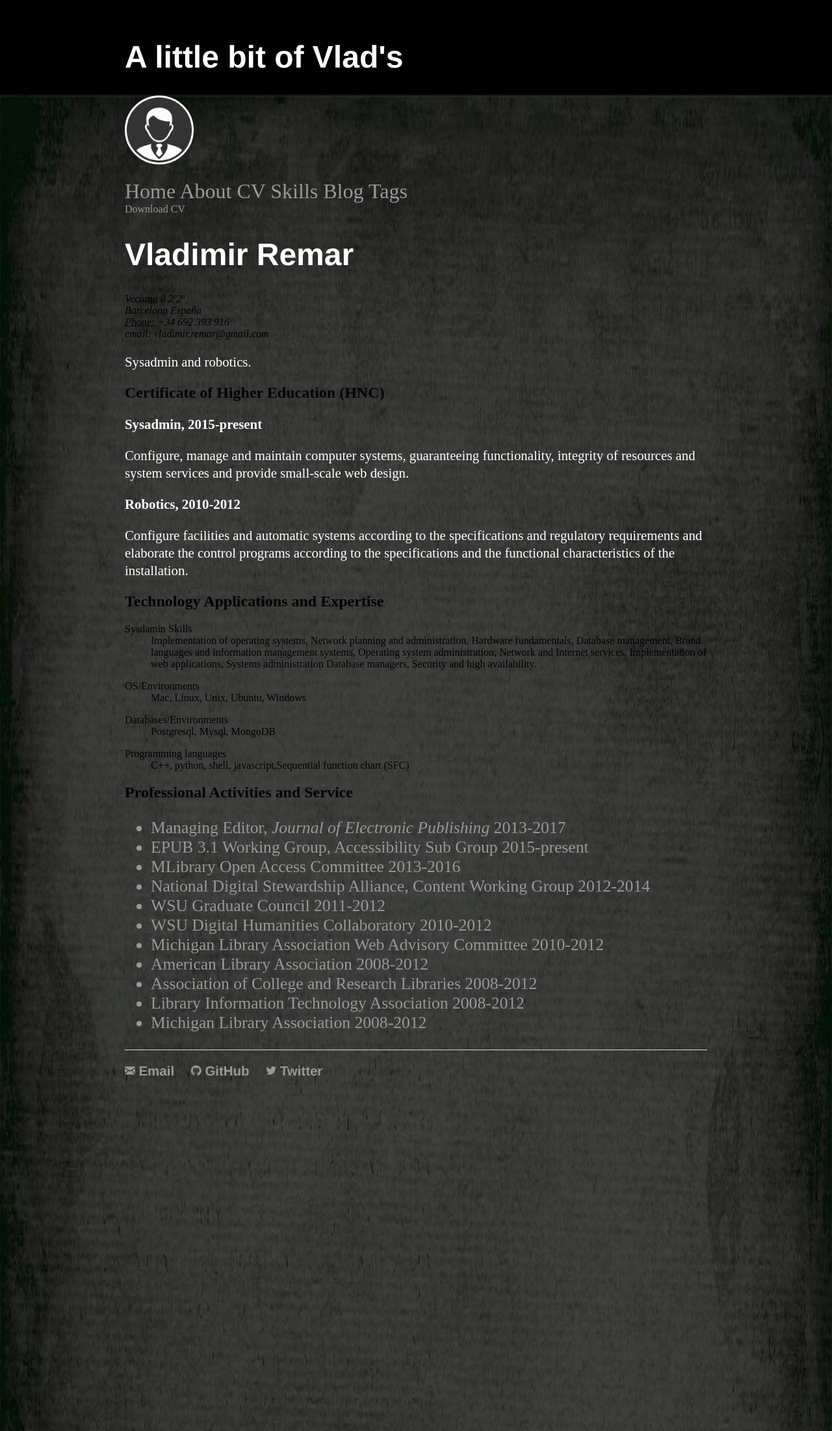
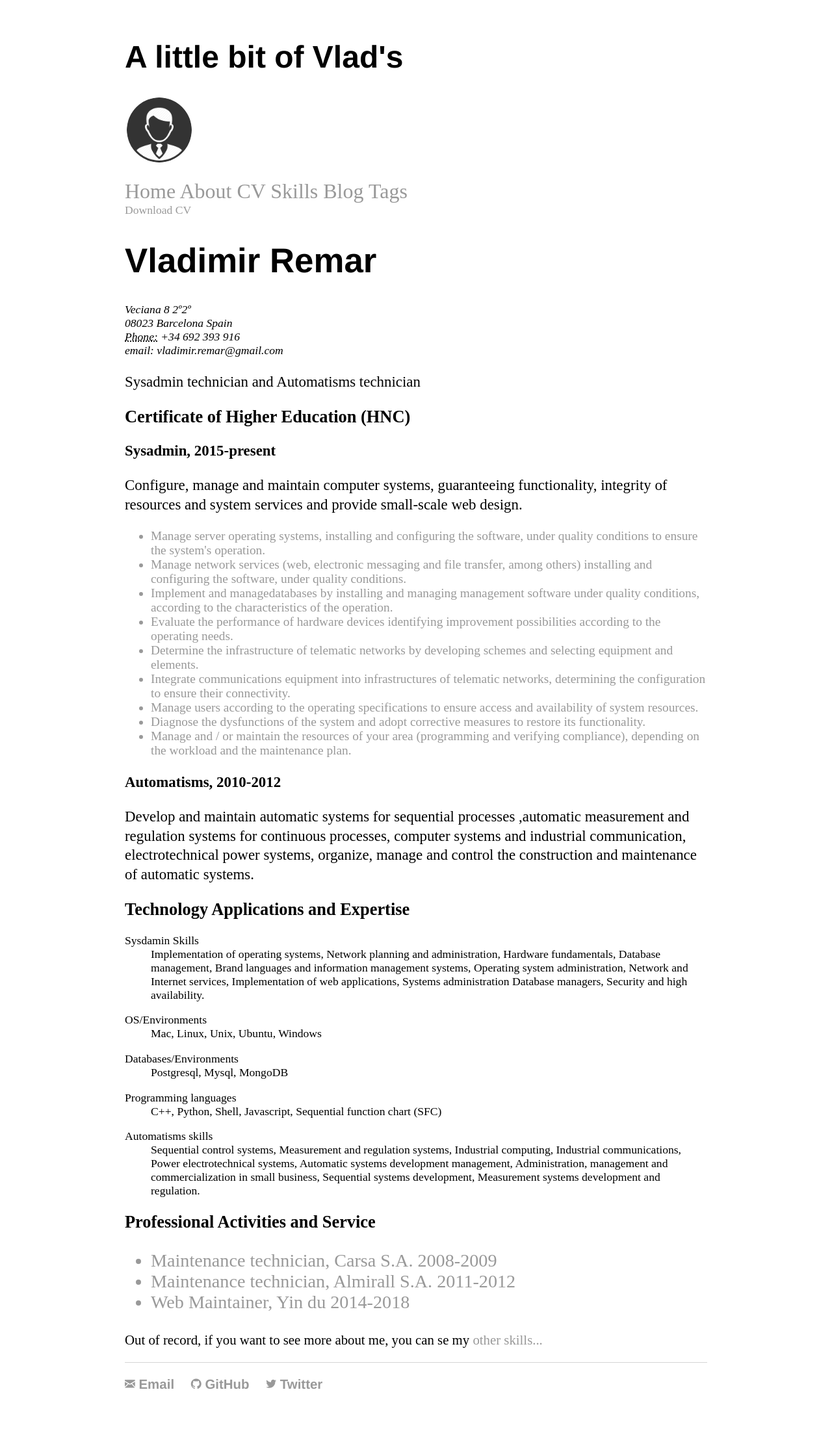
Before and after one commit to vladimir-remar/vladimir-remar.github.io, a Jekyll site: the page built from cv/index.html, in a window 1280 px wide. Shown: the whole page at 65% size. Built offline with Jekyll 4.4.1, drawn with Linux system fonts in a browser that asks for light colours.

Commit message:
new data

```diff
--- a/_config.yml
+++ b/_config.yml
@@ -2,7 +2,7 @@ title: A little bit of Vlad's
 name: Vladimir Remar, Sysadmin, Musician
 markdown: kramdown
 url: https://vladimir-remar.github.io/
-baseurl: '/'
+baseurl: '/vladimir-remar.github.io'
 disqus_shortname: vladimirremar
 
 author:
--- a/css/main.css
+++ b/css/main.css
@@ -1,17 +1,17 @@
 body {
     margin: 60px auto;
     width: 70%;
-    background: url(/vladimir-remar.github.io/images/cover.jpg);
+    background-color: white;
     background-size: 100% 170%;
 }
 .panel-cover {
-  color: white;
+  color: black;
 }
 .inside_tags{
   font-size: 1.5em;
 }
 h1 {
-  color:white;
+  color:black;
 }
 .nav ul, .footer ul {
     font-family:'Helvetica', 'Arial', 'Sans-Serif';
@@ -28,6 +28,9 @@ h1 {
     display: inline;
     margin-right: 20px;
 }
+.skills {
+  font-size: 1.1em;
+}
 a {
     text-decoration: none;
     color: #999;
@@ -42,7 +45,7 @@ h1 {
 p {
     font-size: 1.3em;
     line-height: 1.3em;
-    color: white;
+    color: black;
 }
 .footer {
     border-top: 1px solid #d5d5d5;
--- a/cv/index.html
+++ b/cv/index.html
@@ -9,26 +9,60 @@ description: Current Skills for Vladimir Remar, Sysadmin, rugbier and Music Enth
     <span itemprop="name"><h1>Vladimir Remar</h1></span>
     <address>
     Veciana 8 2º2º<br>
-    Barcelona España<br>
+    08023 Barcelona Spain<br>
     <abbr title="phone">Phone:</abbr> +34 692 393 916<br>
     <span class="obfuscate">email: vladimir.remar@gmail.com</span>
     </address>
     </div>
 
-    <p> Sysadmin and robotics.</p>
+    <p> Sysadmin technician and Automatisms technician</p>
 
     <h2>Certificate of Higher Education (HNC)</h2>
 
     <p><strong>Sysadmin, 2015-present</strong></p>
-      <p>Configure, manage and maintain computer systems, guaranteeing
-      functionality, integrity of resources and system
-      services and provide small-scale web design.</p>
+      <div>
+        <p>Configure, manage and maintain computer systems, guaranteeing
+        functionality, integrity of resources and system
+        services and provide small-scale web design.</p>
 
-    <p><strong>Robotics, 2010-2012</strong></p>
-      <p>Configure facilities and automatic systems according to the
-      specifications and regulatory requirements and elaborate the
-      control programs according to the specifications and the
-      functional characteristics of the installation.</p>
+        <ul class="skills">
+          <li>Manage server operating systems, installing and configuring
+        the software, under quality conditions to ensure the system's
+        operation.</li>
+          <li>Manage network services (web, electronic messaging
+        and file transfer, among others) installing and configuring the
+        software, under quality conditions. </li>
+        <li>Implement and managedatabases by installing and managing
+        management software under quality conditions, according to the
+        characteristics of the operation.</li>
+        <li>Evaluate the performance of hardware devices
+        identifying improvement possibilities according to the
+        operating needs.</li>
+        <li>Determine the infrastructure of telematic
+        networks by developing schemes and selecting equipment and
+        elements.</li>
+        <li>Integrate communications equipment into
+        infrastructures of telematic networks, determining the
+        configuration to ensure their connectivity. </li>
+        <li>Manage users
+        according to the operating specifications to ensure access and
+        availability of system resources.</li>
+        <li>Diagnose the dysfunctions of
+        the system and adopt corrective measures to restore its
+        functionality.</li>
+        <li>Manage and / or maintain the resources of your
+        area (programming and verifying compliance), depending on the
+        workload and the maintenance plan.</li>
+        </ul>
+
+      </div>
+    <p><strong>Automatisms, 2010-2012</strong></p>
+      <p>Develop and maintain automatic systems for sequential
+      processes ,automatic measurement and regulation systems for
+      continuous processes, computer systems and industrial
+      communication, electrotechnical power systems, organize, manage
+      and control the construction and maintenance of automatic
+      systems.</p>
 
 
     <h2>Technology Applications and Expertise</h2>
@@ -51,22 +85,24 @@ description: Current Skills for Vladimir Remar, Sysadmin, rugbier and Music Enth
       </dl>
       <dl class="dl-horizontal">
         <dt>Programming languages</dt>
-        <dd>C++, python, shell, javascript,Sequential function chart (SFC)</dd>
+        <dd>C++, Python, Shell, Javascript, Sequential function chart (SFC)</dd>
       </dl>
-
+        <dl class="dl-horizontal">
+        <dt>Automatisms skills</dt>
+        <dd>Sequential control systems, Measurement and regulation
+        systems, Industrial computing, Industrial communications, Power
+        electrotechnical systems, Automatic systems development
+        management, Administration, management and commercialization in
+        small business, Sequential systems development, Measurement
+        systems development and regulation.</dd>
+      </dl>
     <h2>Professional Activities and Service</h2>
     <ul class="list-unstyled">
-      <li>Managing Editor, <em><a href="http://www.journalofelectronicpublishing.org" title="Journal of Electronic Publishing">Journal of Electronic Publishing</a></em> 2013-2017</li>
-      <li><a href="https://github.com/IDPF/epub-revision/wiki/EPUB-3.1" title="EPUB 3.1 Working Group">EPUB 3.1 Working Group</a>, <a href="https://github.com/daisy/epub-revision-a11y/wiki" title="Accessibility Sub Group">Accessibility Sub Group</a> 2015-present</li>
-      <li>MLibrary Open Access Committee 2013-2016</li>
-      <li><a href="http://www.digitalpreservation.gov/ndsa" title="National Digital Stewardship Alliance">National Digital Stewardship Alliance</a>, Content Working Group 2012-2014</li>
-      <li>WSU Graduate Council 2011-2012</li>
-      <li>WSU Digital Humanities Collaboratory 2010-2012</li>
-      <li>Michigan Library Association Web Advisory Committee 2010-2012</li>
-      <li>American Library Association 2008-2012</li>
-      <li>Association of College and Research Libraries 2008-2012</li>
-      <li>Library Information Technology Association 2008-2012</li>
-      <li>Michigan Library Association 2008-2012</li>
+      <li>Maintenance technician, Carsa S.A. 2008-2009</li>
+      <li>Maintenance technician, Almirall  S.A. 2011-2012</li>
+      <li>Web Maintainer, Yin du 2014-2018</li>
     </ul>
 
 </div>
+
+<p>Out of record, if you want to see more about me, you can se my <a href="/skills">other skills...</a></p>
```
Also changed, not shown: other parts of cv/index.html (+1 -1 lines), skills/index.html (added, +11 -0 lines).
